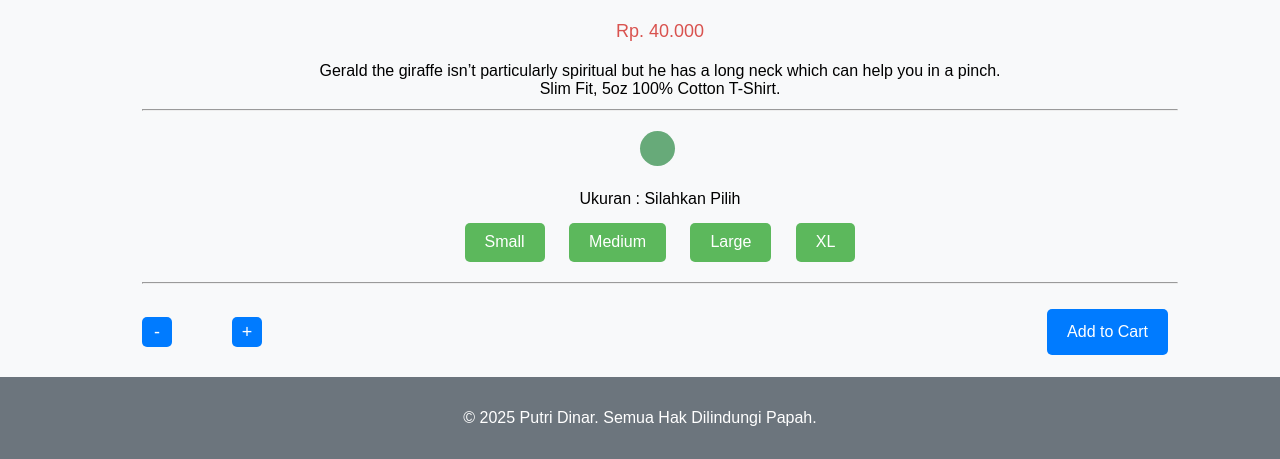
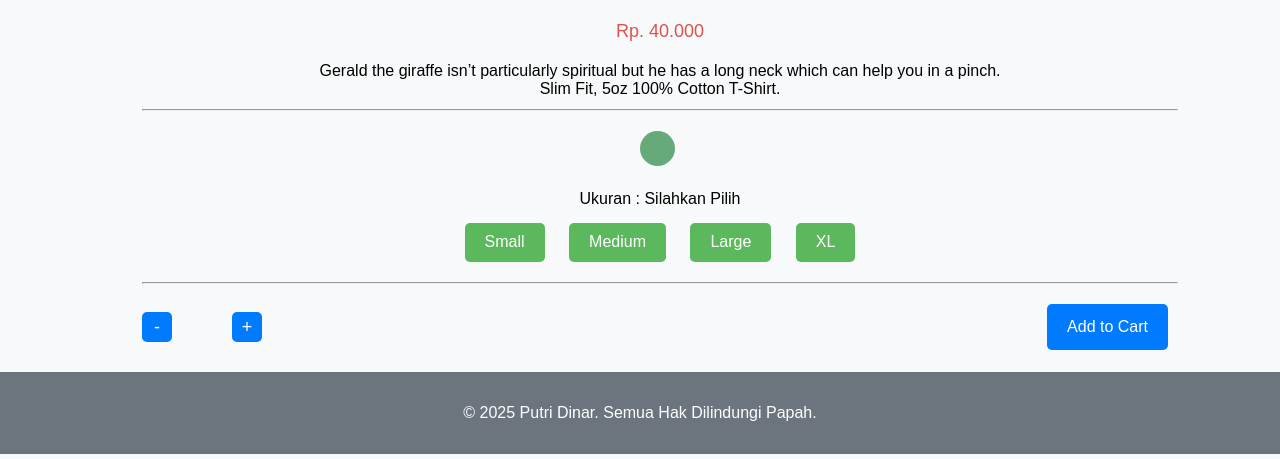
Before and after one commit to putridinar/tokoku, a Jekyll site: the page built from _products/jerapah.md, in a window 1280 px wide. Shown: the part 983-1442 px from the top of the page. Built offline with Jekyll 4.4.1, drawn with Linux system fonts in a browser that asks for light colours; nearby versions of some CDN libraries; library files that are not in the unit come from our copies.

Commit message:
Update product.html

```diff
--- a/_layouts/product.html
+++ b/_layouts/product.html
@@ -99,7 +99,7 @@ button.add-button {
 }
     </style>
 <hr />
-<div class="flex-content" style="margin-top: 15px;">
+<div class="flex-content">
     <div class="quantity-container">
         <button class="quantity-btn" onclick="changeQuantity(-1)">-</button>
         <input type="number" id="quantity" class="item_Quantity" value="1" min="1" readonly>
```
